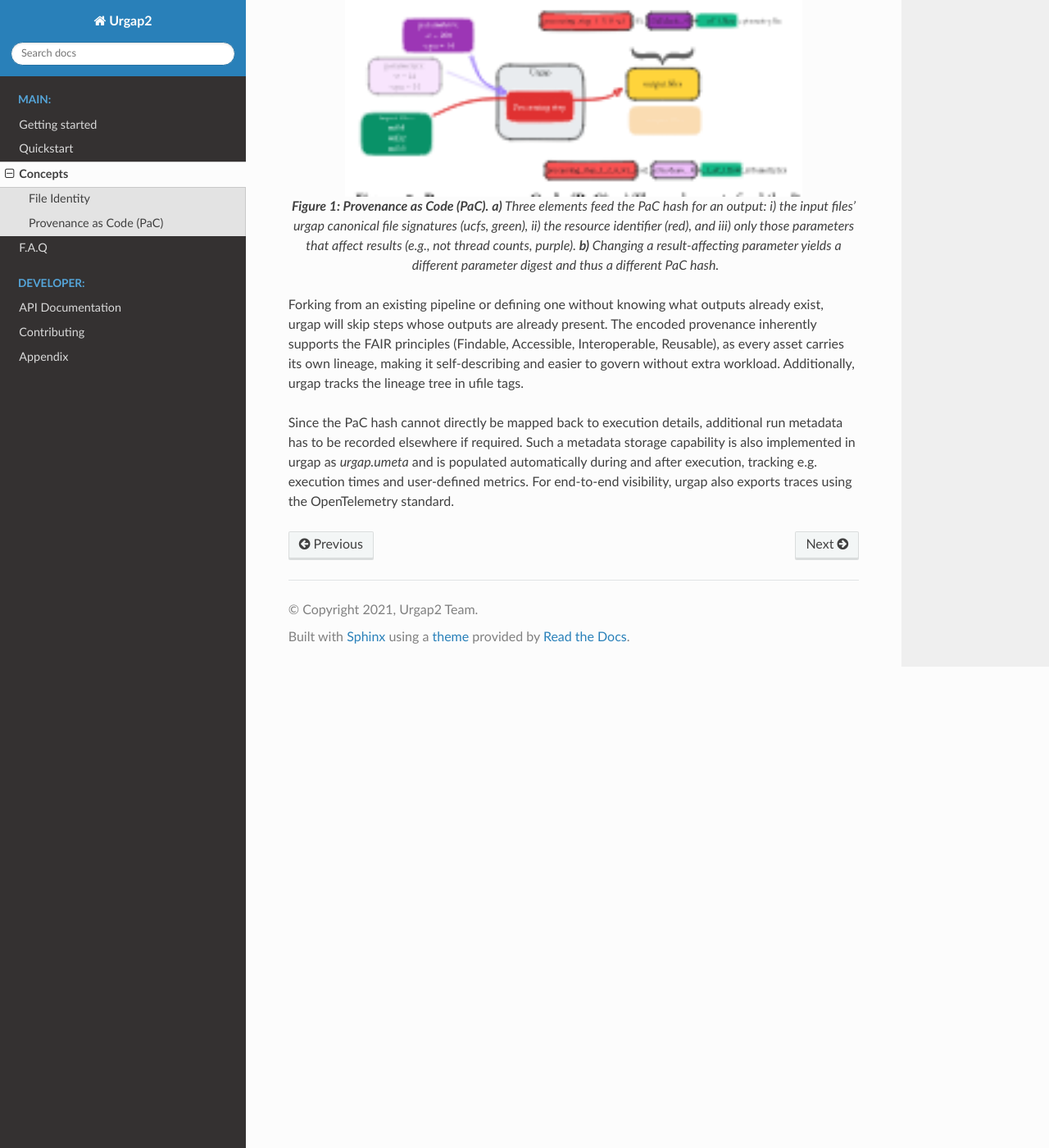
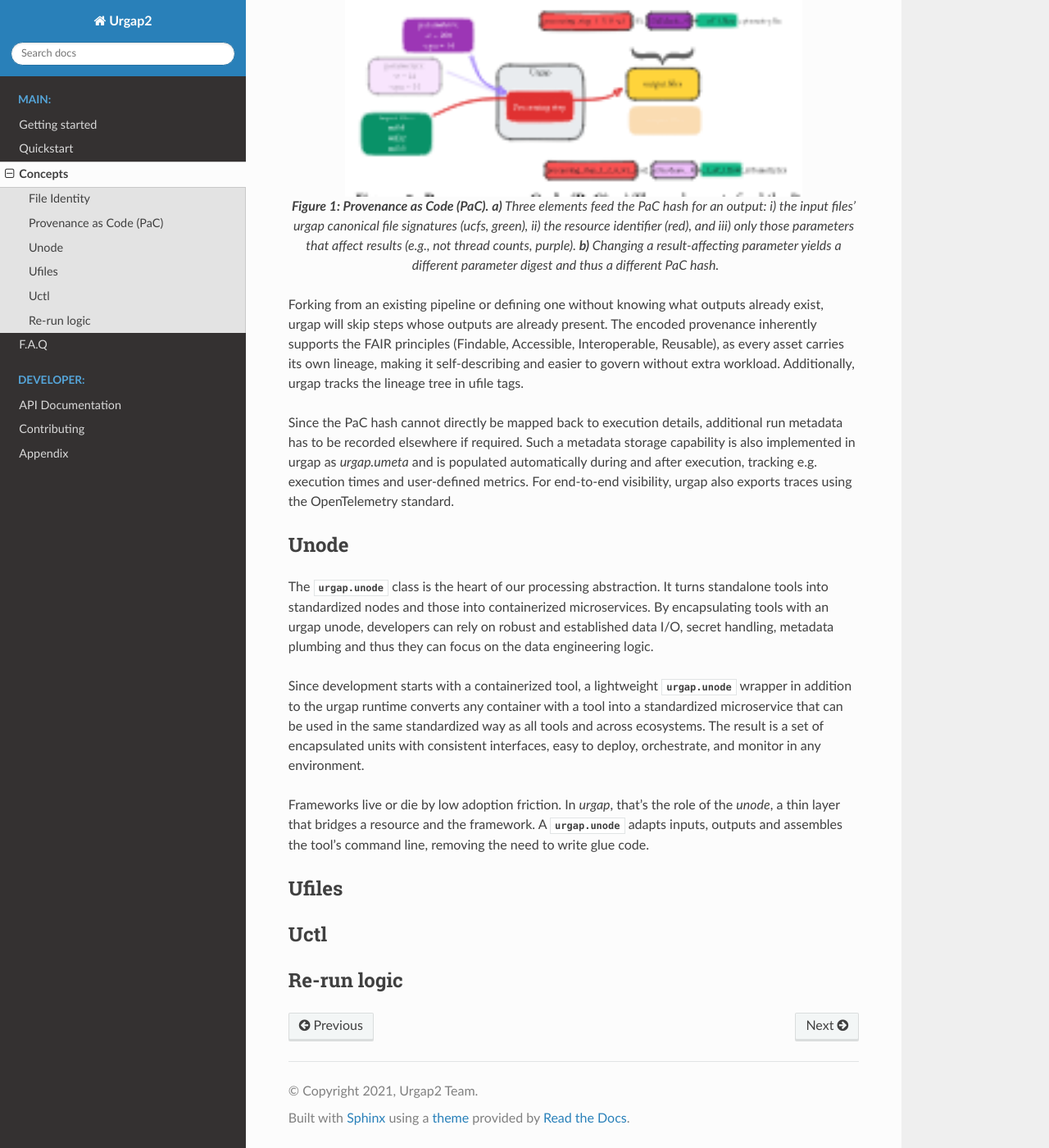
Before and after one commit to urgap/urgap, a Sphinx documentation site: the page built from docs/source/concepts.rst, in a window 1280 px wide and 1400 px high, scrolled down 1253 px. Shown: the whole window at 82% size. Built offline with Sphinx 7.4.7 and the Read the Docs theme 3.1.0, drawn with Linux system fonts in a browser that asks for light colours; pages that are not in the unit, such as notebooks, are missing from menus.

Commit message:
added unode description

```diff
--- a/docs/source/concepts.rst
+++ b/docs/source/concepts.rst
@@ -25,7 +25,7 @@ migration, and lays the groundwork for a data cataloging, file mesh and
 discovery layer that exceeds traditional storage boundaries.
 
 Provenance as Code (PaC)
---------------
+----------------------------
 
 Provenance, lineage, and reproducibility sit at the core of modern workflows.
 We adopt Provenance as Code (PaC), a paradigm where lineage is embedded directly
@@ -67,3 +67,31 @@ storage capability is also implemented in urgap as `urgap.umeta` and is populate
 automatically during and after execution, tracking e.g. execution times and
 user-defined metrics. For end-to-end visibility, urgap also exports traces using
 the OpenTelemetry standard.
+
+Unode
+----------
+
+The :class:`urgap.unode` class is the heart of our processing abstraction.
+It turns standalone tools into standardized nodes and those into containerized microservices.
+By encapsulating tools with an urgap unode, developers can rely on robust and established data I/O,
+secret handling, metadata plumbing and thus they can focus on the data engineering logic.
+
+Since development starts with a containerized tool, a lightweight :class:`urgap.unode` wrapper in addition
+to the urgap runtime converts any container with a tool into a standardized microservice that can be
+used in the same standardized way as all tools and across ecosystems. The result is a set of encapsulated
+units with consistent interfaces, easy to deploy, orchestrate, and monitor in any environment.
+
+Frameworks live or die by low adoption friction. In `urgap`, that's the role of the `unode`, a thin
+layer that bridges a resource and the framework. A :class:`urgap.unode` adapts inputs, outputs and
+assembles the tool's command line, removing the need to write glue code.
+
+Ufiles
+----------
+
+
+Uctl
+----------
+
+
+Re-run logic
+----------
```
